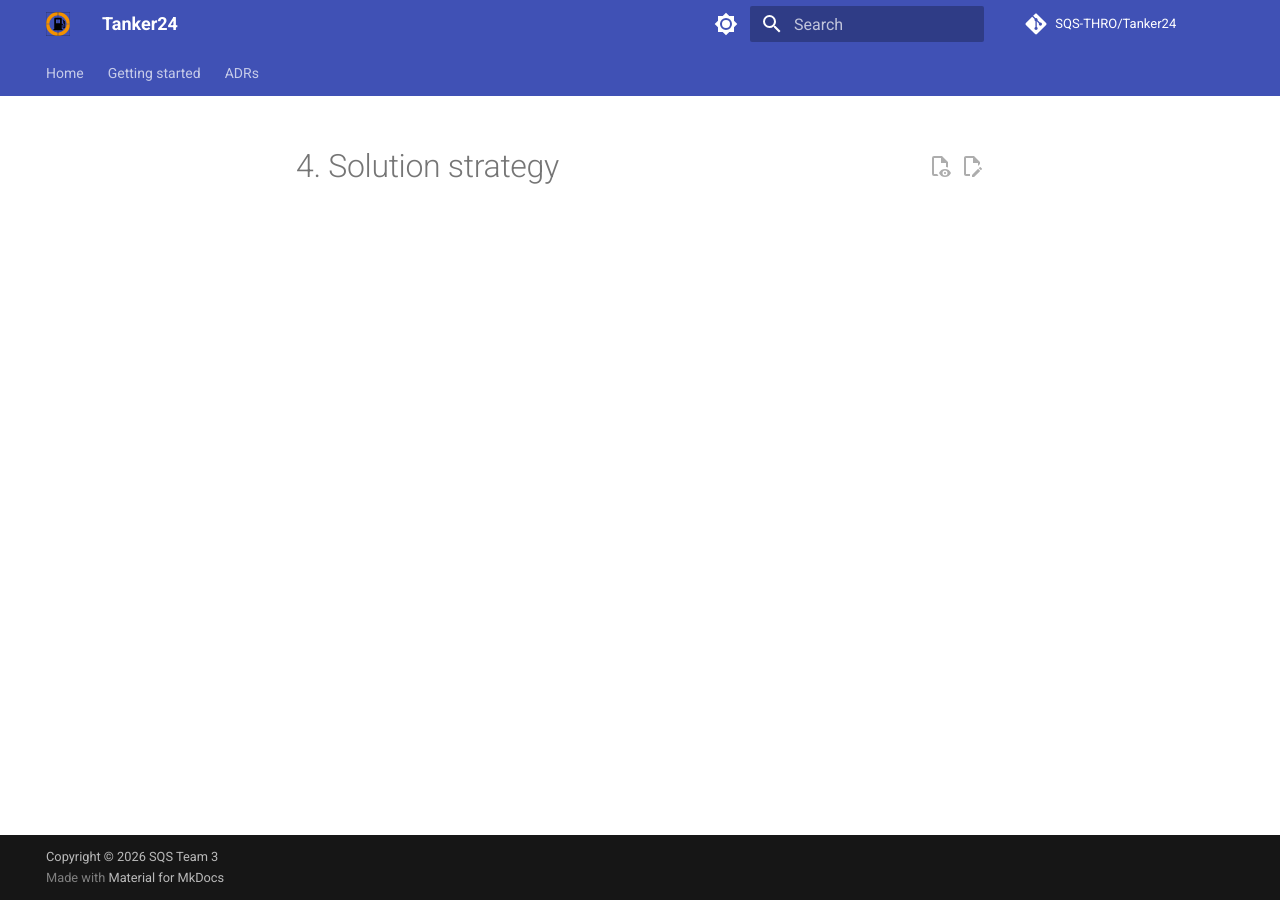
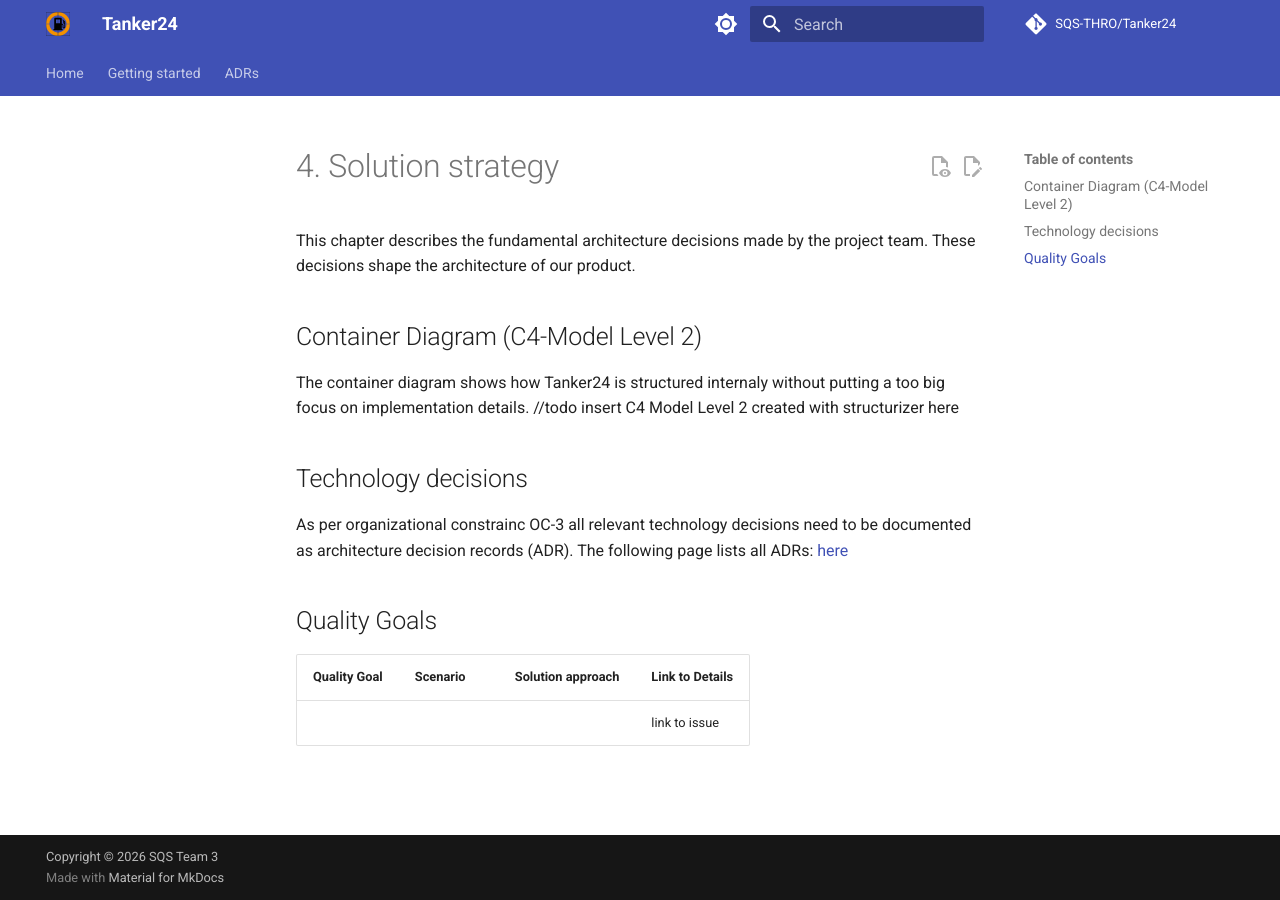
Before and after one commit to SQS-THRO/Tanker24, an MkDocs documentation site: the page built from docs/arc42/04_solution_strategy.md, in a window 1280 px wide. Built offline with MkDocs 1.6.1 and Material for MkDocs 9.7.7, drawn with Linux system fonts in a browser that asks for light colours; comment, search, counter and statistics services are not loaded.

Commit message:
#13 started working on solution strategy documentation

```diff
--- a/docs/arc42/04_solution_strategy.md
+++ b/docs/arc42/04_solution_strategy.md
@@ -1 +1,15 @@
 # 4. Solution strategy
+This chapter describes the fundamental architecture decisions made by the project team. These decisions shape the architecture of our product.
+
+## Container Diagram (C4-Model Level 2)
+The container diagram shows how Tanker24 is structured internaly without putting a too big focus on implementation details.
+//todo insert C4 Model Level 2 created with structurizer here
+
+## Technology decisions
+As per organizational constrainc OC-3 all relevant technology decisions need to be documented as architecture decision records (ADR). The following page lists all ADRs: [here](../adr.md)
+
+## Quality Goals
+
+|Quality Goal|Scenario|Solution approach|Link to Details|
+|--|---|--|--|
+||||link to issue|
```
